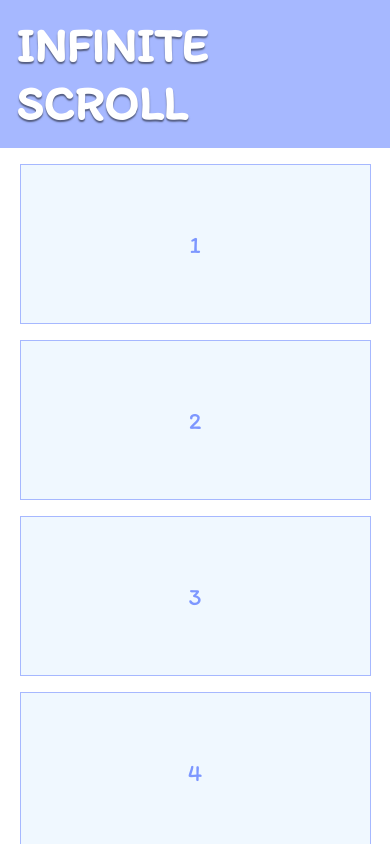
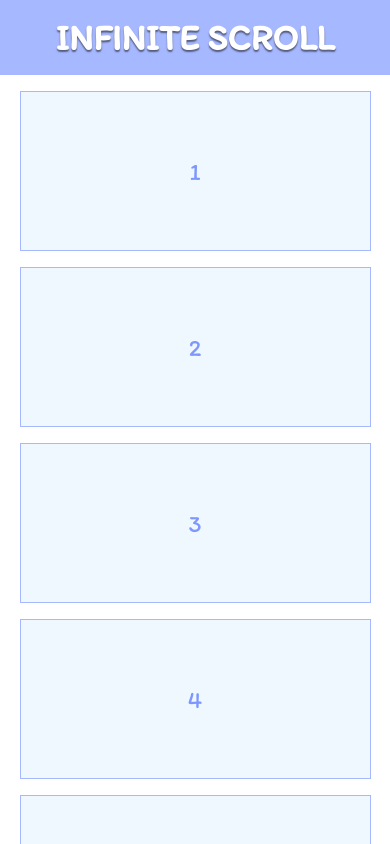
Before and after one commit to imkeshav98/react-infinite-scroll, a React (Create React App) app: page / in a window 390 px wide. Shown: the top 844 px of the page. Built offline with nearby package versions, Linux system fonts and the light colour scheme.

Commit message:
responsive design fix

```diff
--- a/src/component/nav/Nav.css
+++ b/src/component/nav/Nav.css
@@ -14,7 +14,13 @@
 }
 
 @media screen and (max-width: 480px) {
-    nav {
+    .nav {
         font-size: 1.5rem;
     }
 }
+@media screen and (max-width: 350px) {
+    .nav {
+        font-size: 1rem;
+        text-align: center;
+    }
+}
```
